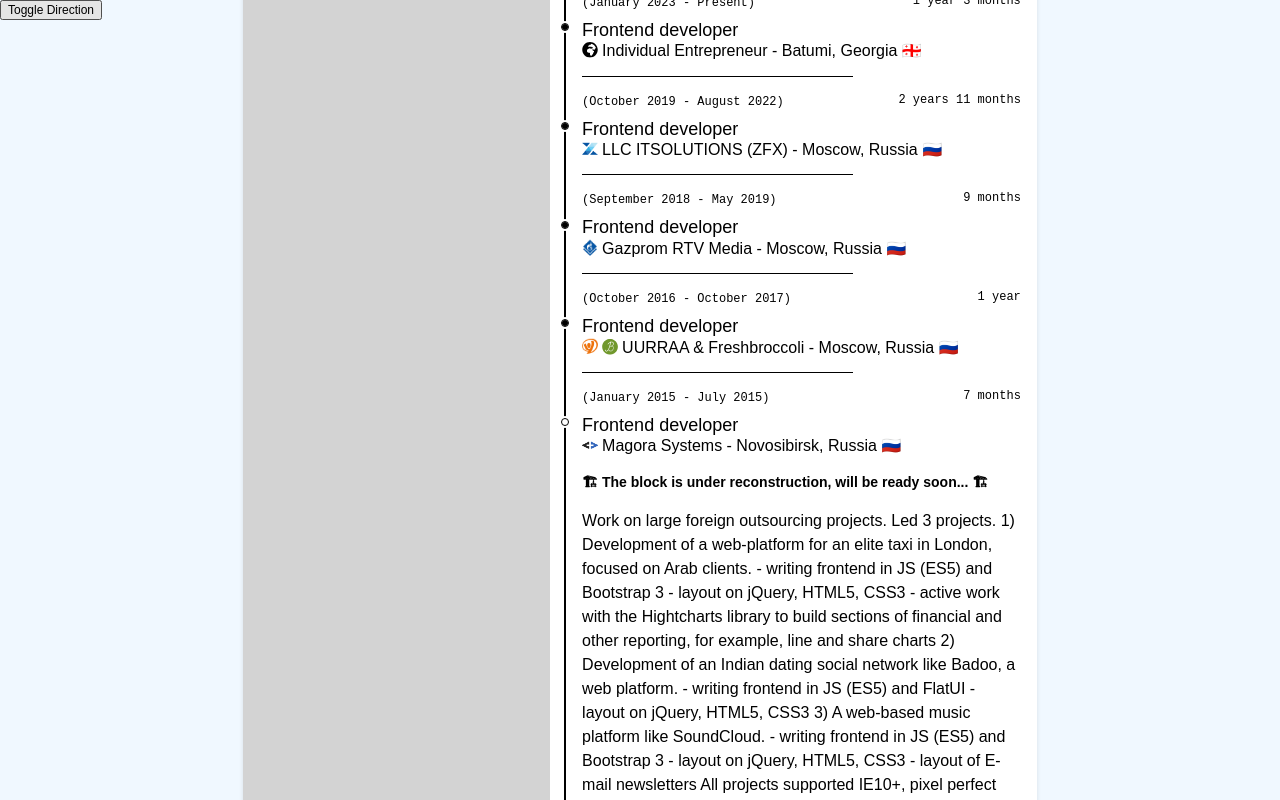
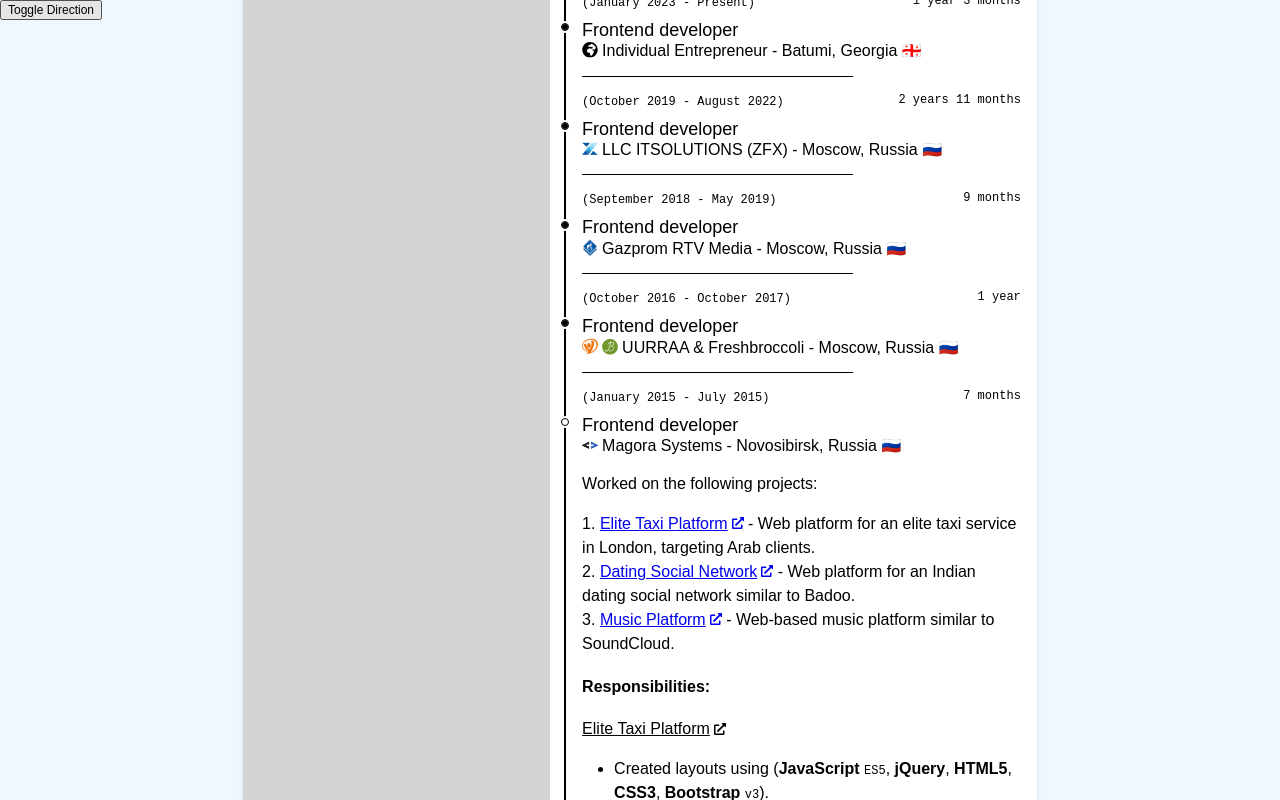
Before and after one commit to Andrew-Dyachenko/cv, a Next.js app: page / in a window 1280 px wide. Both pictures are taken after a click on the button 801 px from the left and 2396 px from the top of the page. Shown: the part 1974-2774 px from the top of the page. Built offline with nearby package versions, Linux system fonts and the light colour scheme; a web font is replaced by a local one.

Commit message:
fix(experience): magora-systems & bti pro
Blocks info improve

```diff
--- a/src/app/components/Experience/Experience.tsx
+++ b/src/app/components/Experience/Experience.tsx
@@ -571,10 +571,6 @@
 											in two languages (<strong>English</strong>,{" "}
 											<strong>Russian</strong>).
 										</li>
-										{/* <li>
-										Continuous self-training using (<strong>Paper books</strong>
-										)
-									</li> */}
 									</ul>
 								</dd>
 								<dt>
@@ -1640,26 +1636,251 @@
 						className={accordionStyles.accordion__collapse}
 					>
 						<div className={accordionStyles.accordion__body}>
-							<p
-								style={{
-									marginBlockEnd: "1rem",
-									fontWeight: 700,
-									fontSize: "0.875em",
-								}}
-							>
-								🏗 The block is under reconstruction, will be ready soon... 🏗
-							</p>
-							Work on large foreign outsourcing projects. Led 3 projects. 1)
-							Development of a web-platform for an elite taxi in London, focused
-							on Arab clients. - writing frontend in JS (ES5) and Bootstrap 3 -
-							layout on jQuery, HTML5, CSS3 - active work with the Hightcharts
-							library to build sections of financial and other reporting, for
-							example, line and share charts 2) Development of an Indian dating
-							social network like Badoo, a web platform. - writing frontend in
-							JS (ES5) and FlatUI - layout on jQuery, HTML5, CSS3 3) A web-based
-							music platform like SoundCloud. - writing frontend in JS (ES5) and
-							Bootstrap 3 - layout on jQuery, HTML5, CSS3 - layout of E-mail
-							newsletters All projects supported IE10+, pixel perfect layout.
+							<p>Worked on the following projects:</p>
+							<ol style={{ listStylePosition: "inside", paddingInline: 0 }}>
+								<li>
+									<a
+										href="#"
+										target="_blank"
+										rel="noopener noreferrer"
+										style={{ display: "inline-flex", alignItems: "center" }}
+									>
+										<span className="print-invisible">Elite Taxi Platform</span>
+										<span className="print-inline-visible">
+											Elite Taxi Platform (London)
+										</span>{" "}
+										<FaExternalLinkAlt
+											style={{
+												fontSize: "0.75em",
+												marginInlineStart: "0.3333em",
+											}}
+										/>
+									</a>{" "}
+									- Web platform for an elite taxi service in London, targeting Arab clients.
+								</li>
+								<li>
+									<a
+										href="#"
+										target="_blank"
+										rel="noopener noreferrer"
+										style={{ display: "inline-flex", alignItems: "center" }}
+									>
+										<span className="print-invisible">Dating Social Network</span>
+										<span className="print-inline-visible">
+											Dating Social Network (India)
+										</span>{" "}
+										<FaExternalLinkAlt
+											style={{
+												fontSize: "0.75em",
+												marginInlineStart: "0.3333em",
+											}}
+										/>
+									</a>{" "}
+									- Web platform for an Indian dating social network similar to Badoo.
+								</li>
+								<li>
+									<a
+										href="#"
+										target="_blank"
+										rel="noopener noreferrer"
+										style={{ display: "inline-flex", alignItems: "center" }}
+									>
+										<span className="print-invisible">Music Platform</span>
+										<span className="print-inline-visible">
+											Music Platform (SoundCloud-like)
+										</span>{" "}
+										<FaExternalLinkAlt
+											style={{
+												fontSize: "0.75em",
+												marginInlineStart: "0.3333em",
+											}}
+										/>
+									</a>{" "}
+									- Web-based music platform similar to SoundCloud.
+								</li>
+							</ol>
+							<h4>Responsibilities:</h4>
+							<dl style={{ paddingInlineStart: 0, marginBlockEnd: 0 }}>
+								{/* Elite Taxi Platform */}
+								<dt>
+									<a
+										href="#"
+										target="_blank"
+										rel="noopener noreferrer"
+										style={{
+											display: "inline-flex",
+											alignItems: "center",
+											color: "inherit",
+										}}
+									>
+										Elite Taxi Platform{" "}
+										<FaExternalLinkAlt
+											style={{
+												fontSize: "0.75em",
+												marginInlineStart: "0.3333em",
+											}}
+										/>
+									</a>
+								</dt>
+								<dd
+									style={{
+										margin: 0,
+										paddingInlineStart: "1rem",
+										paddingBlock: "1rem",
+									}}
+								>
+									<ul className="cv">
+										<li>
+											Created layouts using (<strong>JavaScript</strong>{" "}
+											<code style={{ fontSize: "0.75em" }}>ES5</code>, <strong>jQuery</strong>,{" "}
+											<strong>HTML5</strong>, <strong>CSS3</strong>, <strong>Bootstrap</strong>{" "}
+											<code style={{ fontSize: "0.75em" }}>v3</code>).
+										</li>
+										<li>
+											Integrated and customized the (<strong>Highcharts</strong>) library for
+											building financial and other reporting sections, including line and share
+											charts.
+										</li>
+										<li>
+											Ensured cross-browser compatibility, including support for (
+											<strong>Internet Explorer</strong>{" "}
+											<code style={{ fontSize: "0.75em" }}>v10+</code>).
+										</li>
+										<li>
+											Delivered pixel-perfect layouts in accordance with design requirements.
+										</li>
+										<li>
+											Used (<strong>Git</strong>) for version control and collaboration.
+										</li>
+										<li>
+											Prepared and submitted reports using (<strong>Redmine</strong>) for task
+											tracking and project management.
+										</li>
+										<li>
+											Collaborated with backend developers working on the (
+											<strong>.NET</strong>) framework to ensure seamless integration between
+											frontend and backend.
+										</li>
+									</ul>
+								</dd>
+								{/* Dating Social Network */}
+								<dt>
+									<a
+										href="#"
+										target="_blank"
+										rel="noopener noreferrer"
+										style={{
+											display: "inline-flex",
+											alignItems: "center",
+											color: "inherit",
+										}}
+									>
+										Dating Social Network{" "}
+										<FaExternalLinkAlt
+											style={{
+												fontSize: "0.75em",
+												marginInlineStart: "0.3333em",
+											}}
+										/>
+									</a>
+								</dt>
+								<dd
+									style={{
+										margin: 0,
+										paddingInlineStart: "1rem",
+										paddingBlock: "1rem",
+									}}
+								>
+									<ul className="cv">
+										<li>
+											Created layouts using (<strong>JavaScript</strong>{" "}
+											<code style={{ fontSize: "0.75em" }}>ES5</code>, <strong>jQuery</strong>,{" "}
+											<strong>HTML5</strong>, <strong>CSS3</strong>, <strong>FlatUI</strong>).
+										</li>
+										<li>
+											Ensured cross-browser compatibility, including support for (
+											<strong>Internet Explorer</strong>{" "}
+											<code style={{ fontSize: "0.75em" }}>v10+</code>).
+										</li>
+										<li>
+											Delivered pixel-perfect layouts in accordance with design requirements.
+										</li>
+										<li>
+											Used (<strong>Git</strong>) for version control and collaboration.
+										</li>
+										<li>
+											Prepared and submitted reports using (<strong>Redmine</strong>) for task
+											tracking and project management.
+										</li>
+										<li>
+											The project was in the early stages of development and did not yet have a
+											backend. It was running on a frontend build tool, likely (
+											<strong>Gulp.js</strong>) or (<strong>Grunt.js</strong>), with live-reload
+											functionality for automatic page refresh during development.
+										</li>
+									</ul>
+								</dd>
+								{/* Music Platform */}
+								<dt>
+									<a
+										href="#"
+										target="_blank"
+										rel="noopener noreferrer"
+										style={{
+											display: "inline-flex",
+											alignItems: "center",
+											color: "inherit",
+										}}
+									>
+										Music Platform{" "}
+										<FaExternalLinkAlt
+											style={{
+												fontSize: "0.75em",
+												marginInlineStart: "0.3333em",
+											}}
+										/>
+									</a>
+								</dt>
+								<dd
+									style={{
+										margin: 0,
+										paddingInlineStart: "1rem",
+										paddingBlock: "1rem",
+									}}
+								>
+									<ul className="cv">
+										<li>
+											Created layouts using (<strong>JavaScript</strong>{" "}
+											<code style={{ fontSize: "0.75em" }}>ES5</code>, <strong>jQuery</strong>,{" "}
+											<strong>HTML5</strong>, <strong>CSS3</strong>, <strong>Bootstrap</strong>{" "}
+											<code style={{ fontSize: "0.75em" }}>v3</code>).
+										</li>
+										<li>
+											Designed and implemented email newsletters for the platform.
+										</li>
+										<li>
+											Ensured cross-browser compatibility, including support for (
+											<strong>Internet Explorer</strong>{" "}
+											<code style={{ fontSize: "0.75em" }}>v10+</code>).
+										</li>
+										<li>
+											Delivered pixel-perfect layouts in accordance with design requirements.
+										</li>
+										<li>
+											Used (<strong>Git</strong>) for version control and collaboration.
+										</li>
+										<li>
+											Prepared and submitted reports using (<strong>Redmine</strong>) for task
+											tracking and project management.
+										</li>
+										<li>
+											Collaborated with backend developers working on the (
+											<strong>.NET</strong>) framework to ensure seamless integration between
+											frontend and backend.
+										</li>
+									</ul>
+								</dd>
+							</dl>
 						</div>
 					</Accordion.Collapse>
 				</div>
@@ -1733,20 +1954,103 @@
 						className={accordionStyles.accordion__collapse}
 					>
 						<div className={accordionStyles.accordion__body}>
-							<p
-								style={{
-									marginBlockEnd: "1rem",
-									fontWeight: 700,
-									fontSize: "0.875em",
-								}}
-							>
-								🏗 The block is under reconstruction, will be ready soon... 🏗
-							</p>
-							The company is focused on the real estate market. I participated
-							in the development of two start-up projects. My responsibilities
-							included site layout and front-end programming. I got invaluable
-							experience in start-up projects start and honest my first
-							experience in working with language Javascript.
+							<p>Worked on the following projects:</p>
+							<ol style={{ listStylePosition: "inside", paddingInline: 0 }}>
+								<li>
+									<a
+										href="https://ktotam.pro/"
+										target="_blank"
+										rel="noopener noreferrer"
+										style={{ display: "inline-flex", alignItems: "center" }}
+									>
+										<span className="print-invisible">ktotam.pro</span>
+										<span className="print-inline-visible">
+											https://ktotam.pro
+										</span>{" "}
+										<FaExternalLinkAlt
+											style={{
+												fontSize: "0.75em",
+												marginInlineStart: "0.3333em",
+											}}
+										/>
+									</a>{" "}
+									- Real estate startup project aimed at simplifying access to property information.
+									<ul>
+										<li>
+											The project aimed to simplify access to property information by allowing
+											users to enter a cadastral number or address and receive free basic
+											information or detailed data for a small fee.
+										</li>
+										<li>
+											Solved the problem of complex and confusing forms on official government
+											websites by providing a user-friendly interface.
+										</li>
+									</ul>
+								</li>
+							</ol>
+							<h4>Responsibilities:</h4>
+							<dl style={{ paddingInlineStart: 0, marginBlockEnd: 0 }}>
+								{/* KTO-TAM.PRO */}
+								<dt>
+									<a
+										href="https://ktotam.pro/"
+										target="_blank"
+										rel="noopener noreferrer"
+										style={{
+											display: "inline-flex",
+											alignItems: "center",
+											color: "inherit",
+										}}
+									>
+										ktotam.pro{" "}
+										<FaExternalLinkAlt
+											style={{
+												fontSize: "0.75em",
+												marginInlineStart: "0.3333em",
+											}}
+										/>
+									</a>
+								</dt>
+								<dd
+									style={{
+										margin: 0,
+										paddingInlineStart: "1rem",
+										paddingBlock: "1rem",
+									}}
+								>
+									<ul className="cv">
+										<li>
+											Developed the website from scratch using pixel-perfect methodology.
+										</li>
+										<li>
+											Implemented front-end programming using (<strong>JavaScript</strong>{" "}
+											<code style={{ fontSize: "0.75em" }}>ES5</code>).
+										</li>
+										<li>
+											Added JavaScript logic to handle events using native (
+											<strong>XMLHttpRequest</strong>) for making HTTP requests.
+										</li>
+										<li>
+											Created layouts and animations using (<strong>HTML</strong>,{" "}
+											<strong>CSS</strong>).
+										</li>
+										<li>
+											Used (<strong>Git</strong>) for version control and collaboration.
+										</li>
+										<li>
+											Worked with tools such as (<strong>Avocode</strong>), (
+											<strong>Sublime Editor</strong>), and (<strong>Git Tortoise</strong>).
+										</li>
+										<li>
+											Collaborated with a small team consisting of a full-stack developer, a
+											designer, and a Scrum manager.
+										</li>
+										<li>
+											Participated in Scrum meetings with tasks visualized on a whiteboard.
+										</li>
+									</ul>
+								</dd>
+							</dl>
 						</div>
 					</Accordion.Collapse>
 				</div>
```
